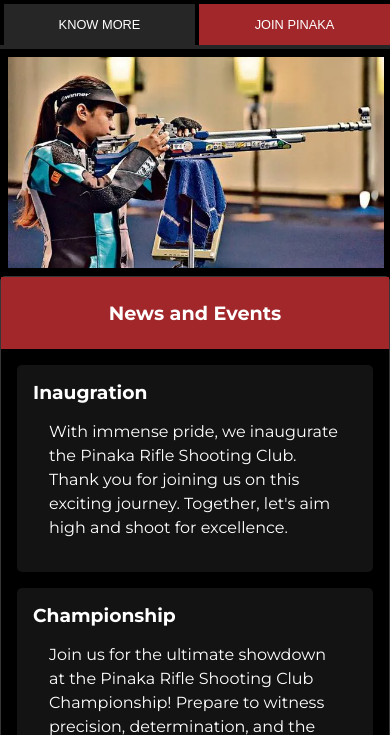
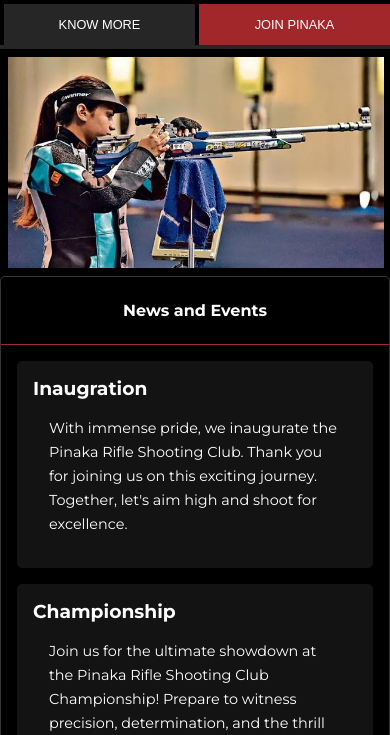
Before and after one commit to KumaranShivam5/pinaka-club, a plain HTML site: page index.html in a window 390 px wide. Shown: the part 365-1100 px from the top of the page. Drawn offline with Linux system fonts and the light colour scheme.

Commit message:
made it responsive

```diff
--- a/css/components.css
+++ b/css/components.css
@@ -115,4 +115,10 @@
     transform: unset;
     width: 50%;
   }
+
+  .cards-section-header{
+    font-size: 1rem;
+    background: unset;
+    border-bottom: 1px solid #a1272a;
+  }
 }
--- a/css/main.css
+++ b/css/main.css
@@ -357,7 +357,11 @@ button{
     height: 25vh;
   }
 
+ p{
+   font-size: 0.9rem;
+ }
+   h3{
 
-
+   }
 
   }
```
